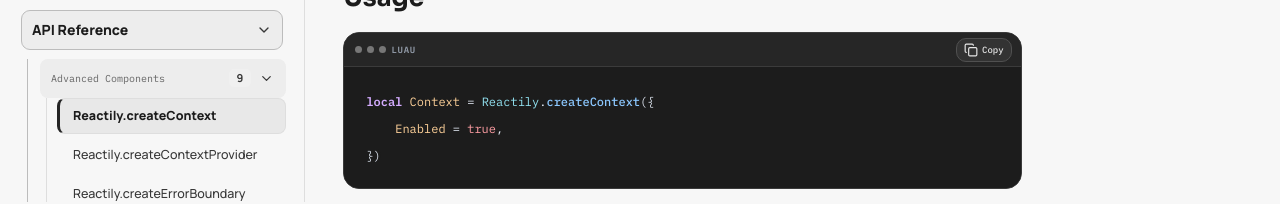
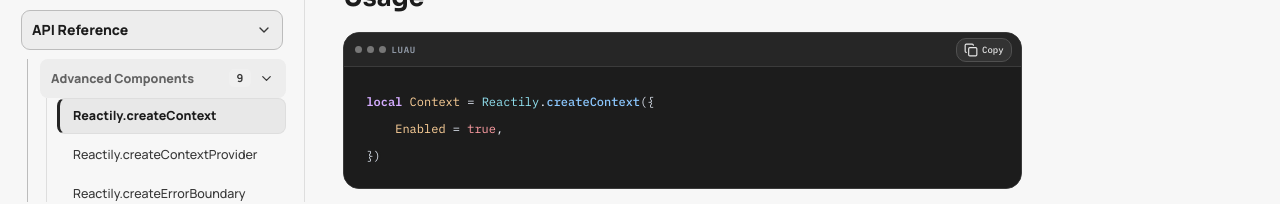
Before and after one commit to lily-studios/Reactily, a React (Vite) app in the folder reactily-website/: page /docs/api/advanced-components/create-context in a window 1280 px wide. Shown: the part 598-802 px from the top of the page. Built offline with nearby package versions, Linux system fonts and the light colour scheme.

Commit message:
style(docs): ensure API group labels override legacy monospace spans

```diff
--- a/reactily-website/src/neutral-theme.css
+++ b/reactily-website/src/neutral-theme.css
@@ -349,12 +349,16 @@ body { font-size: 15px; line-height: 1.65; }
   font-weight: 800;
 }
 
-.docsSidebar .sidebarGroupName {
+.docsSidebar .sidebarNestedGroup .sidebarGroupToggle .sidebarGroupName {
   min-width: 0;
+  font-family: var(--font-reading);
+  font-size: 12.5px;
+  font-weight: inherit;
+  line-height: 1.4;
   overflow-wrap: anywhere;
 }
 
-.docsSidebar .sidebarGroupCount {
+.docsSidebar .sidebarNestedGroup .sidebarGroupToggle .sidebarGroupCount {
   min-width: 22px;
   padding: 2px 5px;
   border-radius: 5px;
```
